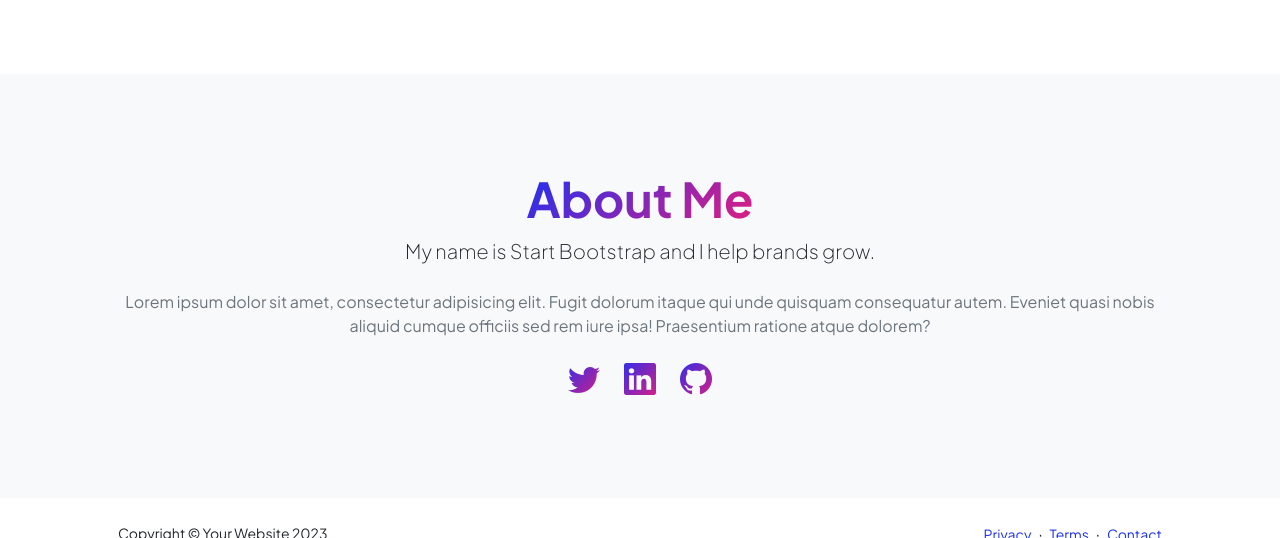
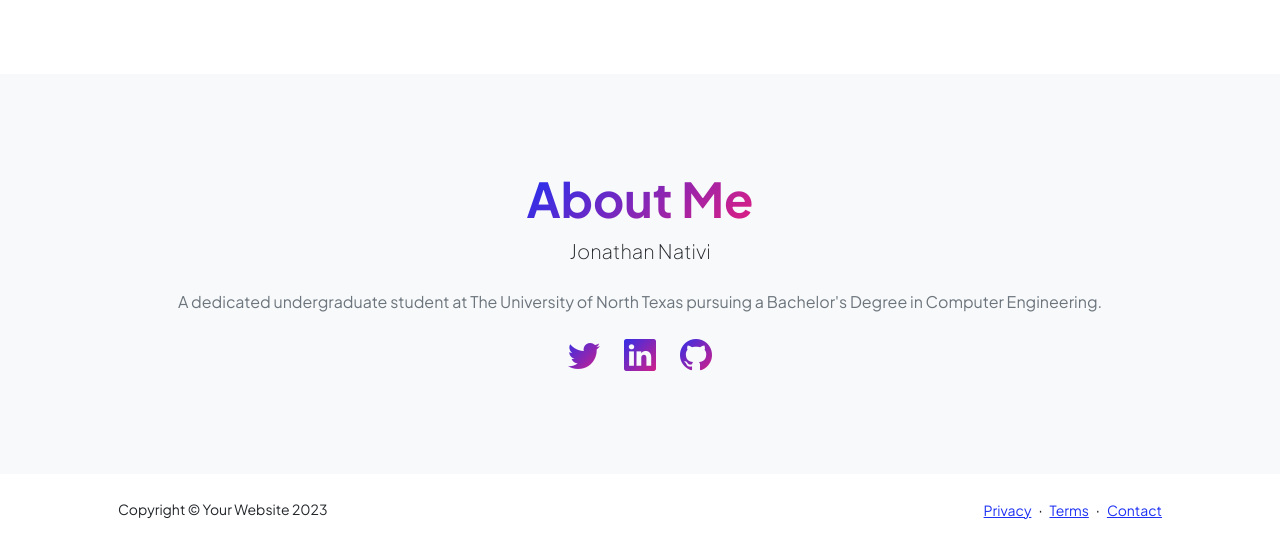
Before and after one commit to ykjonathan/website.github.io, a plain HTML site: page index.html in a window 1280 px wide. Shown: the part 991-1529 px from the top of the page. Drawn offline with nearby package versions, Linux system fonts and the light colour scheme.

Commit message:
Initial commit

```diff
--- a/index.html
+++ b/index.html
@@ -56,7 +56,7 @@
                                 <div class="profile bg-gradient-primary-to-secondary">
                                     <!-- TIP: For best results, use a photo with a transparent background like the demo example below-->
                                     <!-- Watch a tutorial on how to do this on YouTube (link)-->
-                                    <img class="profile-img" src="assets/profile.png" alt="..." />
+                                    <img class="profile-img" src="assets/MUG.png" alt="..." />
                                     <div class="dots-1">
                                         <!-- SVG Dots-->
                                         <svg version="1.1" xmlns="http://www.w3.org/2000/svg" xmlns:xlink="http://www.w3.org/1999/xlink" x="0px" y="0px" viewBox="0 0 191.6 1215.4" style="enable-background: new 0 0 191.6 1215.4" xml:space="preserve">
@@ -182,8 +182,9 @@
                         <div class="col-xxl-8">
                             <div class="text-center my-5">
                                 <h2 class="display-5 fw-bolder"><span class="text-gradient d-inline">About Me</span></h2>
-                                <p class="lead fw-light mb-4">My name is Start Bootstrap and I help brands grow.</p>
-                                <p class="text-muted">Lorem ipsum dolor sit amet, consectetur adipisicing elit. Fugit dolorum itaque qui unde quisquam consequatur autem. Eveniet quasi nobis aliquid cumque officiis sed rem iure ipsa! Praesentium ratione atque dolorem?</p>
+                                <p class="lead fw-light mb-4">Jonathan Nativi</p>
+                                <p class="text-muted">A dedicated undergraduate student at The University of North Texas pursuing a Bachelor's Degree in
+                                    Computer Engineering.</p>
                                 <div class="d-flex justify-content-center fs-2 gap-4">
                                     <a class="text-gradient" href="#!"><i class="bi bi-twitter"></i></a>
                                     <a class="text-gradient" href="#!"><i class="bi bi-linkedin"></i></a>
```
Also changed, not shown: projects.html (+1 -1 lines), assets/MUG.png (added).
